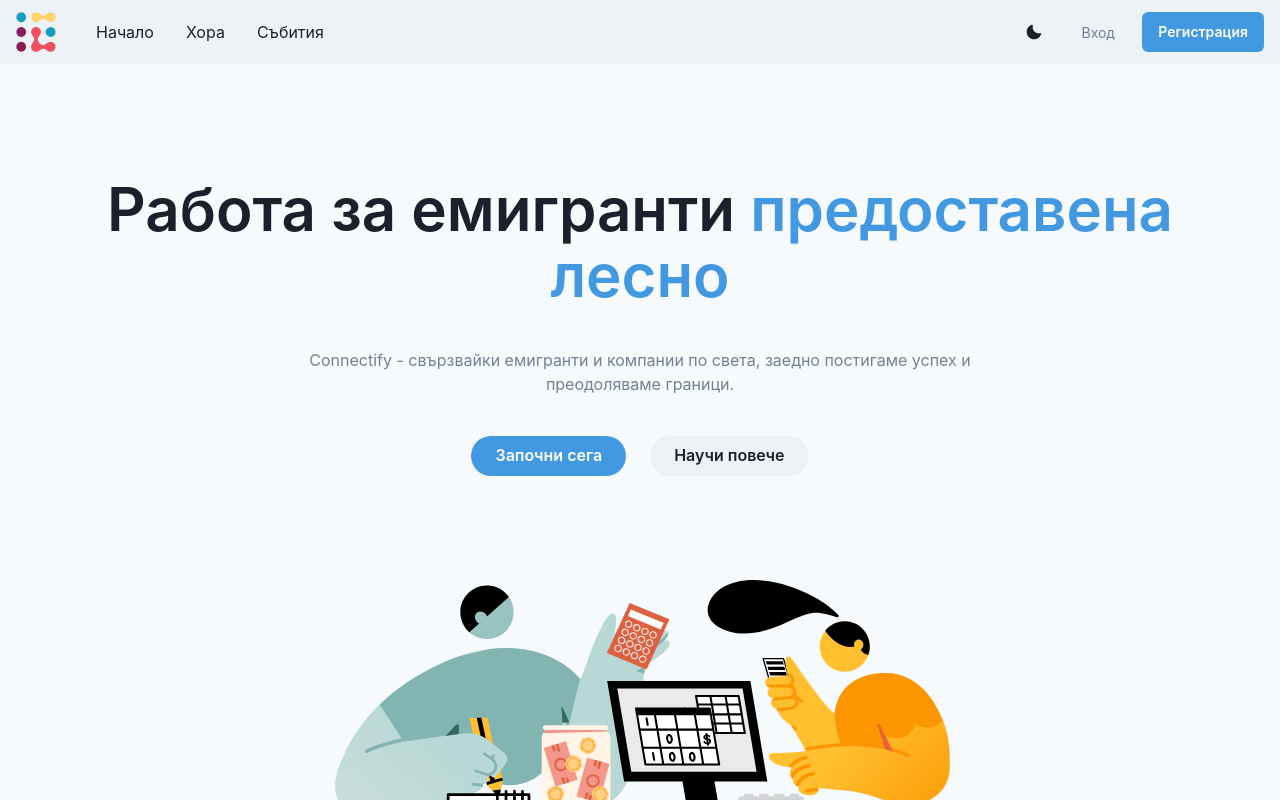
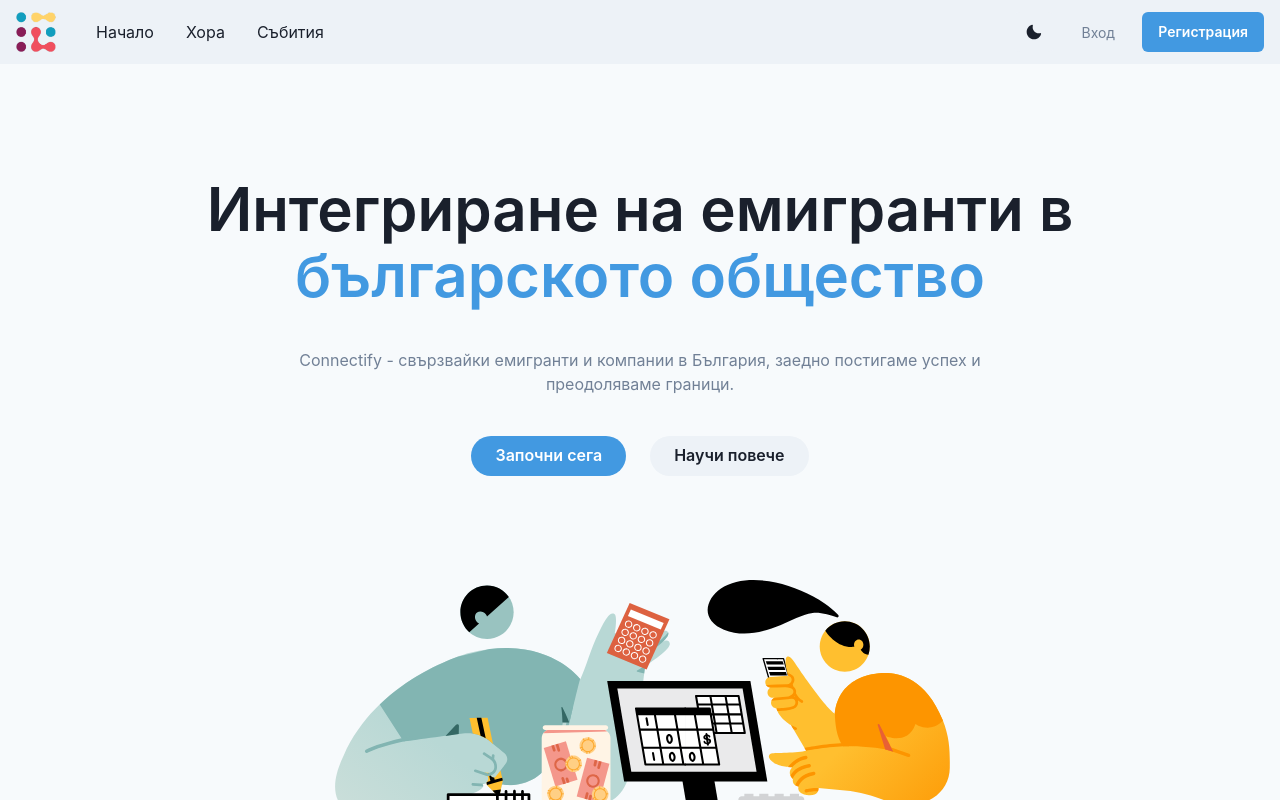
Before and after one commit to bobikenobi12/connecto, a React (Vite) app in the folder client/: page / in a window 1280 px wide. Shown: the top 800 px of the page. Built offline with nearby package versions, Linux system fonts and the light colour scheme; no server answers.

Commit message:
change hero title

```diff
--- a/client/src/components/Hero.tsx
+++ b/client/src/components/Hero.tsx
@@ -28,13 +28,13 @@ export default function Hero() {
 					fontSize={{ base: "3xl", sm: "4xl", md: "6xl" }}
 					lineHeight={"110%"}
 				>
-					Работа за емигранти{" "}
+					Интегриране на емигранти в{" "}
 					<Text as={"span"} color={"blue.400"}>
-						предоставена лесно
+						българското общество
 					</Text>
 				</Heading>
 				<Text color={"gray.500"} maxW={"3xl"}>
-					Connectify - свързвайки емигранти и компании по света,
+					Connectify - свързвайки емигранти и компании в България,
 					заедно постигаме успех и преодоляваме граници.
 				</Text>
 				<Stack spacing={6} direction={"row"}>
```
